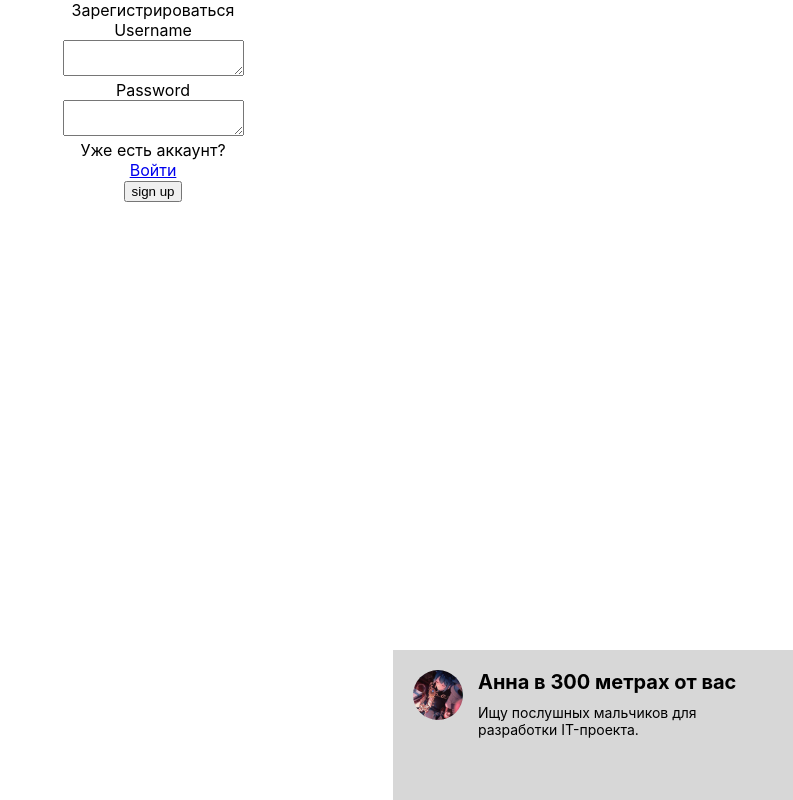
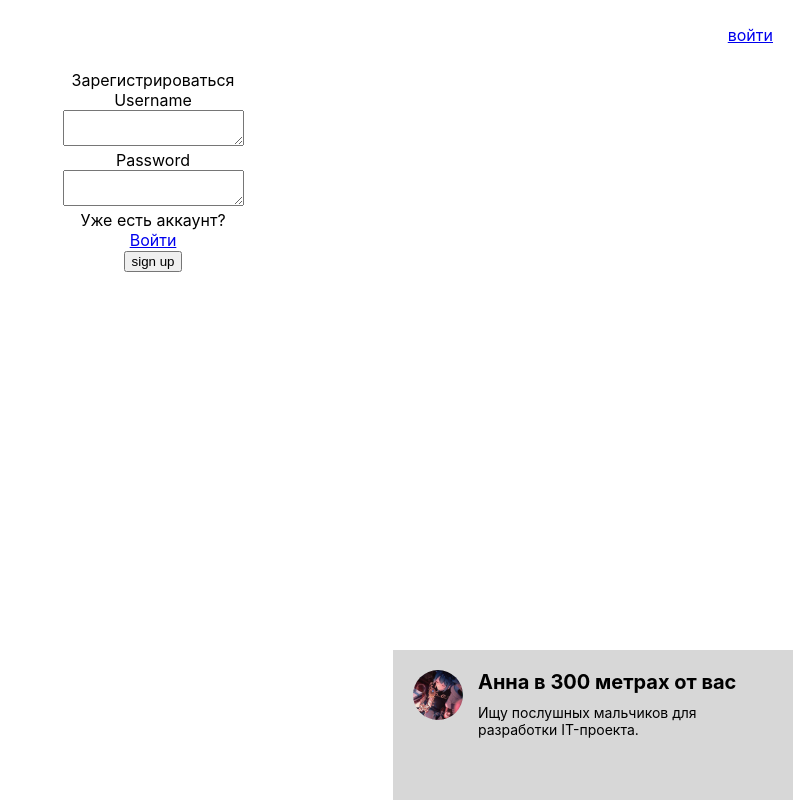
Before and after one commit to SmokingElk/Constance, a React (Create React App) app in the folder client/: page /sign_up in a window 1280 px wide. Shown: the whole page, without its empty margins (487-1280 px from the left). Built offline with nearby package versions, Linux system fonts and the light colour scheme.

Commit message:
add header component

```diff
--- a/client/src/components/App/App.jsx
+++ b/client/src/components/App/App.jsx
@@ -1,4 +1,6 @@
 import AdvertisementContainer from '../Advertisement/AdvertisementContainer';
+import Header from '../Header/Header';
+import HeaderContainer from '../Header/HeaderContainer';
 import LoginContainer from '../Login/LoginContainer';
 import SignupContainer from '../Signup/SignupContainer';
 import classes from './App.module.css';
@@ -7,6 +9,8 @@ import { Route, Routes } from 'react-router-dom';
 const App = props => {
 	return (
 		<div className={classes.app}>
+			<HeaderContainer />
+
 			<Routes>
 				<Route path="/login" element={<LoginContainer />} />
 				<Route path="/sign_up" element={<SignupContainer />} />
--- /dev/null
+++ b/client/src/components/Header/Header.jsx
@@ -0,0 +1,18 @@
+import classes from "./Header.module.css";
+import { NavLink } from "react-router-dom";
+
+const Header = props => {
+    let linkToShow = <NavLink to="/login">войти</NavLink>;
+    if (props.isUserEntered) {
+        linkToShow = <NavLink to="/profile">{props.username}</NavLink>;
+    }
+
+    return (
+        <div className={classes.layout}>
+            <div></div>
+            {linkToShow}
+        </div>
+    )
+}
+
+export default Header;
--- /dev/null
+++ b/client/src/components/Header/Header.module.css
@@ -0,0 +1,9 @@
+.layout {
+    width: 100%;
+    height: 70px;
+    display: flex;
+    justify-content: space-between;
+    align-items: center;
+    box-sizing: border-box;
+    padding: 20px;
+}
--- /dev/null
+++ b/client/src/components/Header/HeaderContainer.jsx
@@ -0,0 +1,37 @@
+import React from "react";
+import { connect } from "react-redux";
+import Header from "./Header";
+import { setEntered, setUnentered } from "../../redux/enteredReducer";
+import axios from "axios";
+
+class HeaderContainer extends React.Component {
+    componentDidMount () {
+        if (this.props.demo) return;
+
+        axios.post("http://localhost:5000/userInfo", {
+            jwtToken: "",
+        }).then(res => {
+            let promptResult = res.data.resultStatus;
+
+            if (promptResult === "success") this.props.setEntered(res.data.username);
+            else this.props.setUnentered();
+        });
+    }
+
+    render () {
+        return <Header {...this.props} />;
+    }
+}
+
+const mapStateToProps = state => ({
+    isUserEntered: state.entered.isUserEntered,
+    username: state.entered.username,
+    demo: state.entered.demo,
+});
+
+const mapDispatchToProps = {
+    setEntered,
+    setUnentered,
+};
+
+export default connect(mapStateToProps, mapDispatchToProps)(HeaderContainer);
--- a/client/src/redux/enteredReducer.js
+++ b/client/src/redux/enteredReducer.js
@@ -2,6 +2,7 @@ const SET_ENTERED = "SET-ENTERED";
 const SET_UNENTERED = "SET-UNENTERED";
 
 const initialState = {
+    demo: true,
     isUserEntered: false,
     username: "",
 };
```
